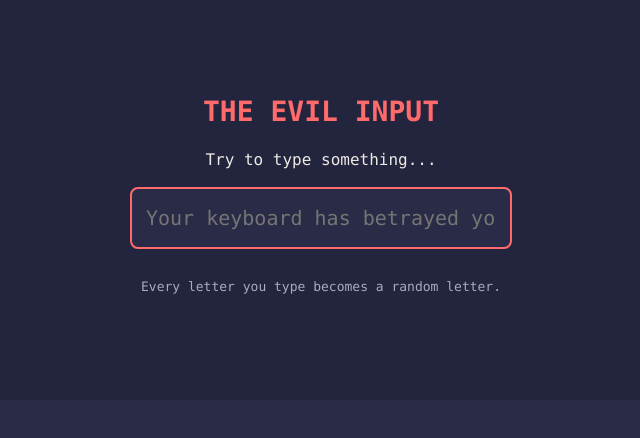
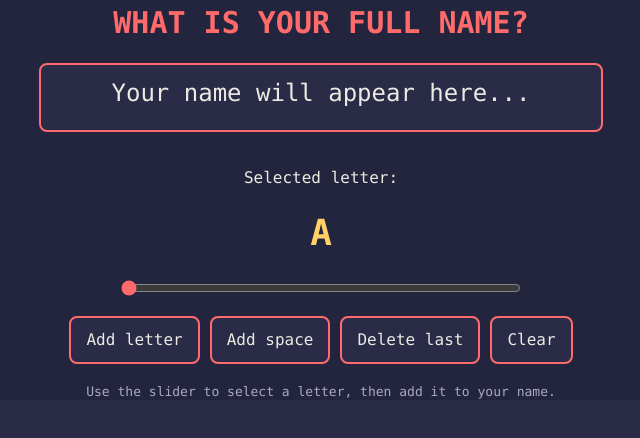
Before and after one commit to Erantis06/evil-typing, a plain HTML site: page index.html in a window 1280 px wide. Shown: the whole page, without its empty margins (79-719 px from the left). Drawn offline with Linux system fonts and the light colour scheme.

Commit message:
Update index.html

```diff
--- a/index.html
+++ b/index.html
@@ -3,7 +3,7 @@
 <head>
 <meta charset="utf-8">
 <meta name="viewport" content="width=device-width, initial-scale=1">
-<title>my evil input</title>
+<title>name generator</title>
 
 <style>
   html, body {
@@ -24,37 +24,68 @@
     background: #23243d;
   }
 
-  .evil-box {
+  .container {
+    width: 600px;
     display: flex;
     flex-direction: column;
-    gap: 15px;
     align-items: center;
+    gap: 18px;
   }
 
   h1 {
-    font-size: 28px;
     margin: 0;
     color: #ff6b6b;
+    font-size: 30px;
   }
 
-  input {
-    width: 350px;
-    padding: 14px;
+  .name-display {
+    width: 90%;
+    min-height: 45px;
+    padding: 10px;
+    border: 2px solid #ff6b6b;
+    border-radius: 8px;
     background: #292b47;
     color: #eceae3;
+    font-size: 24px;
+    overflow-wrap: anywhere;
+  }
+
+  .letter {
+    font-size: 36px;
+    color: #ffd166;
+    font-weight: bold;
+  }
+
+  input[type="range"] {
+    width: 400px;
+    accent-color: #ff6b6b;
+    cursor: pointer;
+  }
+
+  .buttons {
+    display: flex;
+    gap: 10px;
+    flex-wrap: wrap;
+    justify-content: center;
+  }
+
+  button {
+    padding: 10px 15px;
     border: 2px solid #ff6b6b;
     border-radius: 8px;
+    background: #292b47;
+    color: #eceae3;
     font: inherit;
-    font-size: 20px;
-    outline: none;
-    text-align: center;
+    cursor: pointer;
   }
 
-  input:focus {
-    border-color: #ffd166;
+  button:hover {
+    background: #ff6b6b;
+    color: #23243d;
   }
 
-  p {
+  .hint {
+    margin: 0;
     color: #aaaac0;
     font-size: 13px;
   }
@@ -63,58 +94,96 @@
 
 <body>
   <div id="stage">
-    <div class="evil-box">
-      <h1>THE EVIL INPUT</h1>
+    <div class="container">
 
-      <label for="evilInput">
-        Try to type something...
-      </label>
+      <h1>WHAT IS YOUR FULL NAME?</h1>
+
+      <div class="name-display" id="nameDisplay">
+        Your name will appear here...
+      </div>
+
+      <div>
+        <p>Selected letter:</p>
+        <div class="letter" id="letterDisplay">A</div>
+      </div>
 
       <input
-        type="text"
-        id="evilInput"
-        placeholder="Your keyboard has betrayed you"
-        autocomplete="off"
+        type="range"
+        id="letterSlider"
+        min="0"
+        max="25"
+        value="0"
       >
 
-      <p>Every letter you type becomes a random letter.</p>
+      <div class="buttons">
+        <button id="addLetter">Add letter</button>
+        <button id="addSpace">Add space</button>
+        <button id="backspace">Delete last</button>
+        <button id="clearName">Clear</button>
+      </div>
+
+      <p class="hint">
+        Use the slider to select a letter, then add it to your name.
+      </p>
+
     </div>
   </div>
 
   <script>
-    const input = document.getElementById("evilInput");
+    const letters = "ABCDEFGHIJKLMNOPQRSTUVWXYZ";
 
-    input.addEventListener("keydown", function(event) {
+    const slider = document.getElementById("letterSlider");
+    const letterDisplay = document.getElementById("letterDisplay");
+    const nameDisplay = document.getElementById("nameDisplay");
 
-      // Let backspace, arrows, and shortcuts work normally
-      if (
-        event.key.length !== 1 ||
-        event.ctrlKey ||
-        event.altKey ||
-        event.metaKey
-      ) {
-        return;
+    const addLetterButton = document.getElementById("addLetter");
+    const addSpaceButton = document.getElementById("addSpace");
+    const backspaceButton = document.getElementById("backspace");
+    const clearButton = document.getElementById("clearName");
+
+    let name = "";
+
+    // Update the selected letter when the slider moves
+    slider.addEventListener("input", function() {
+      const index = Number(slider.value);
+      letterDisplay.textContent = letters[index];
+    });
+
+    // Add the selected letter to the name
+    addLetterButton.addEventListener("click", function() {
+      const index = Number(slider.value);
+      name += letters[index];
+      updateName();
+    });
+
+    // Add a space between first and last name
+    addSpaceButton.addEventListener("click", function() {
+      if (name.length > 0 && !name.endsWith(" ")) {
+        name += " ";
+        updateName();
       }
+    });
 
-      // Stop the actual character from appearing
-      event.preventDefault();
+    // Delete the last character
+    backspaceButton.addEventListener("click", function() {
+      name = name.slice(0, -1);
+      updateName();
+    });
 
-      // Generate a random letter from A to Z
-      const letters = "abcdefghijklmnopqrstuvwxyz";
-      const randomLetter =
-        letters[Math.floor(Math.random() * letters.length)];
+    // Clear the entire name
+    clearButton.addEventListener("click", function() {
+      name = "";
+      updateName();
+    });
 
-      // Replace the selected text, or insert at the cursor
-      const start = input.selectionStart;
-      const end = input.selectionEnd;
-
-      input.setRangeText(
-        randomLetter,
-        start,
-        end,
-        "end"
-      );
-    });
+    // Update the name display
+    function updateName() {
+      if (name.length === 0) {
+        nameDisplay.textContent = "Your name will appear here...";
+      } else {
+        nameDisplay.textContent = name;
+      }
+    }
   </script>
 </body>
 </html>
```
